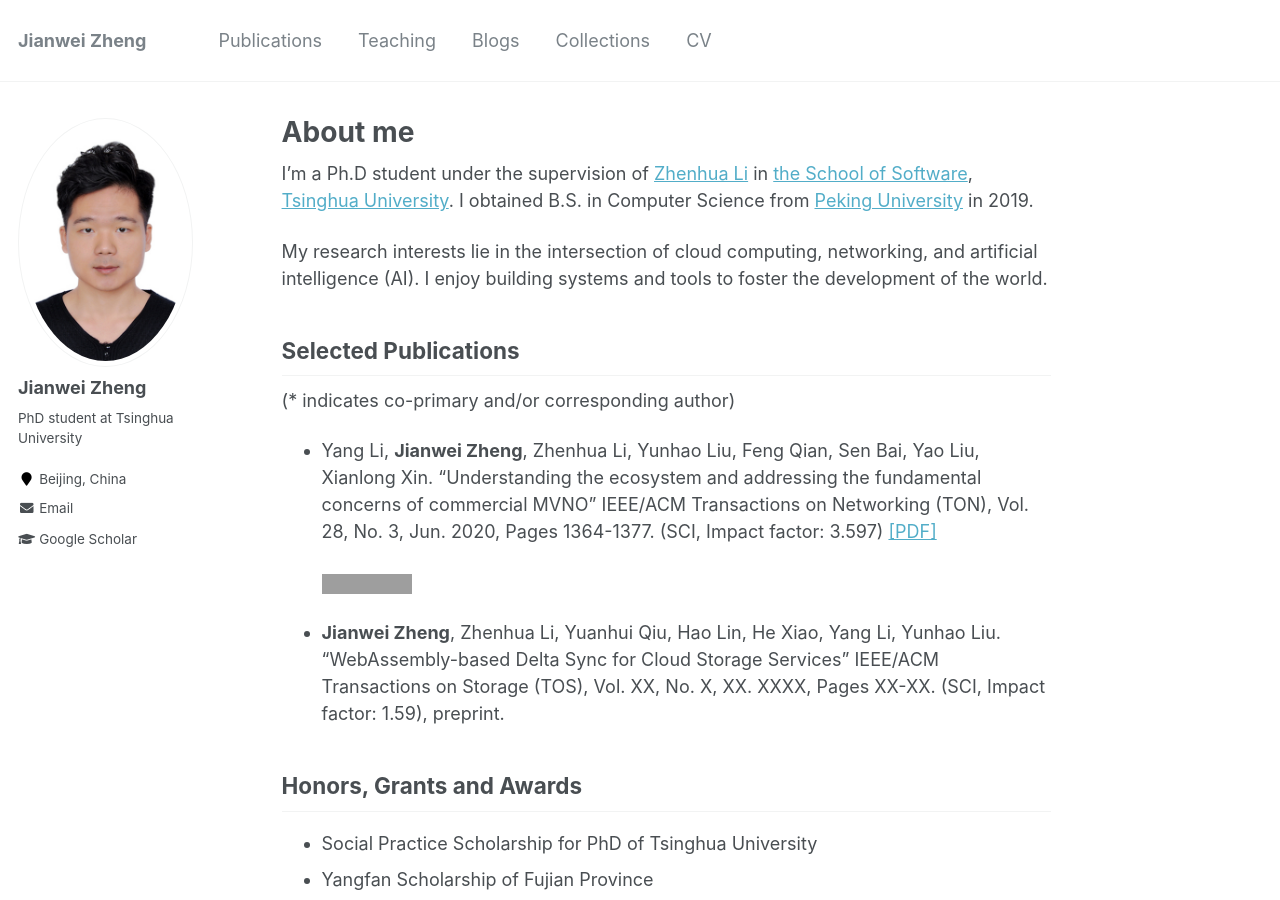
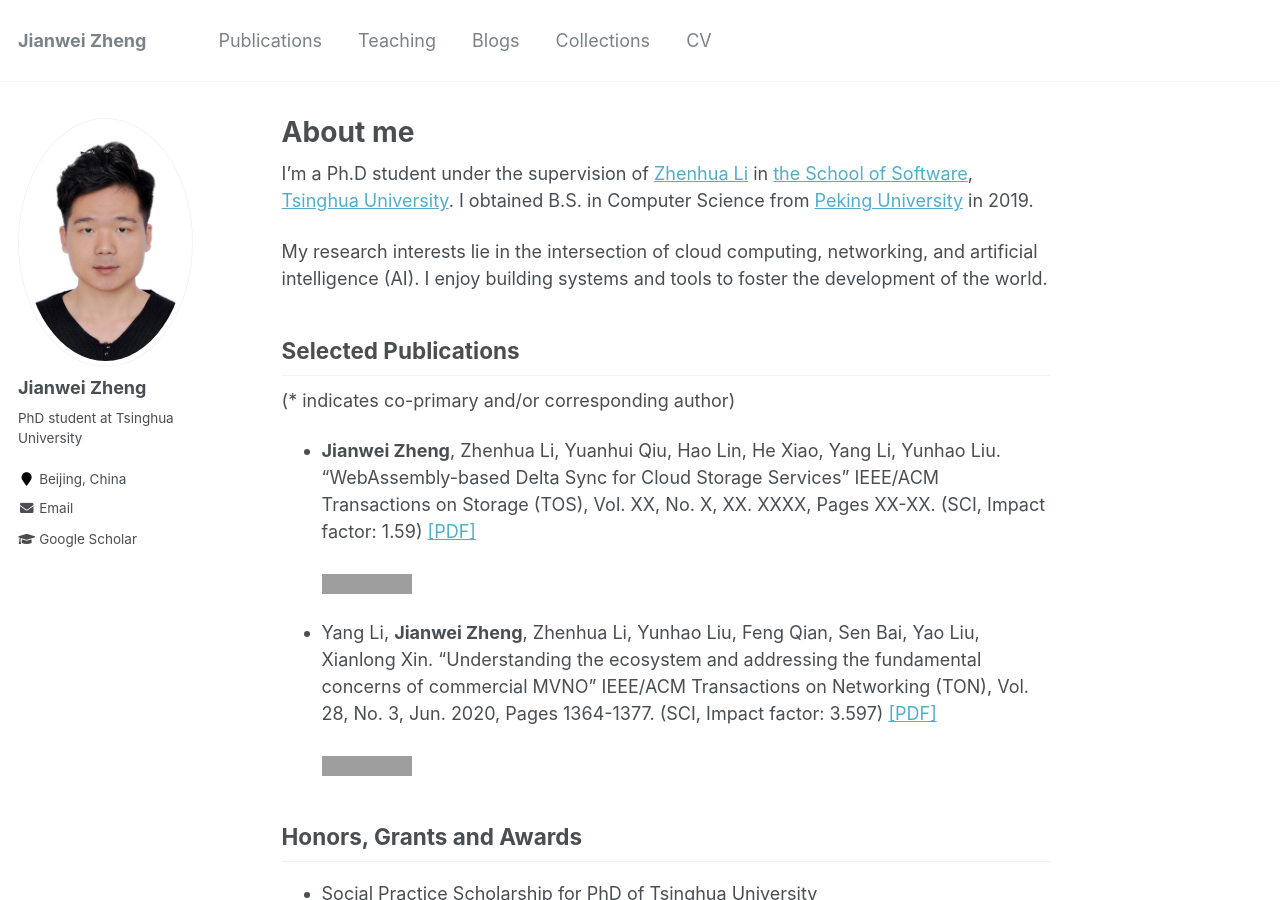
Before and after one commit to jwzheng96/jwzheng96.github.io, a Jekyll site: the page built from _pages/about.md, in a window 1280 px wide and 900 px high. Built offline with Jekyll 4.4.1, drawn with Linux system fonts in a browser that asks for light colours; grey boxes are pictures that could not be loaded.

Commit message:
update paper

```diff
--- a/_pages/about.md
+++ b/_pages/about.md
@@ -17,12 +17,13 @@ My research interests lie in the intersection of cloud computing, networking, an
 
 (* indicates co-primary and/or corresponding author)
 
+- **Jianwei Zheng**, Zhenhua Li, Yuanhui Qiu, Hao Lin, He Xiao, Yang Li, Yunhao Liu. "WebAssembly-based Delta Sync for Cloud Storage Services" IEEE/ACM Transactions on Storage (TOS), Vol. XX, No. X, XX. XXXX, Pages XX-XX. (SCI, Impact factor: 1.59) [[PDF]]({{site.baseurl}}/static/files/WASM_based_delta_sync.pdf)
+
+    [![TOS2022](https://img.shields.io/badge/TOS-2022-brightgreen.svg)](https://dl.acm.org/journal/tos)
+
 - Yang Li, **Jianwei Zheng**, Zhenhua Li, Yunhao Liu, Feng Qian, Sen Bai, Yao Liu, Xianlong Xin. "Understanding the ecosystem and addressing the fundamental concerns of commercial MVNO" IEEE/ACM Transactions on Networking (TON), Vol. 28, No. 3, Jun. 2020, Pages 1364-1377. (SCI, Impact factor: 3.597) [[PDF]]({{site.baseurl}}/static/files/TON20_Xiaomi_MVNO.pdf)
 
     [![TON2020](https://img.shields.io/badge/TON-2020-brightgreen.svg)](https://dl.acm.org/journal/ton)
-
-
-- **Jianwei Zheng**, Zhenhua Li, Yuanhui Qiu, Hao Lin, He Xiao, Yang Li, Yunhao Liu. "WebAssembly-based Delta Sync for Cloud Storage Services" IEEE/ACM Transactions on Storage (TOS), Vol. XX, No. X, XX. XXXX, Pages XX-XX. (SCI, Impact factor: 1.59), preprint.
 
 ## Honors, Grants and Awards
 
```
Also changed, not shown: 1 other file.
